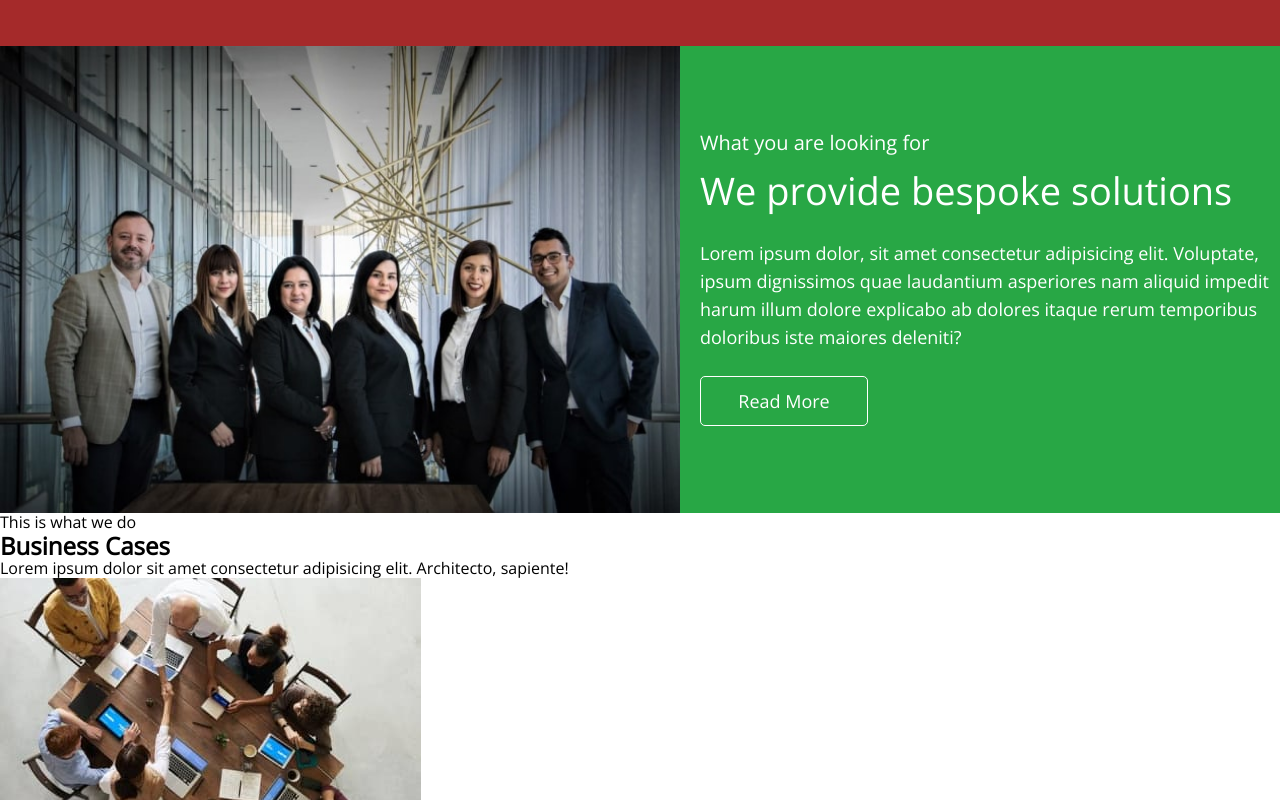
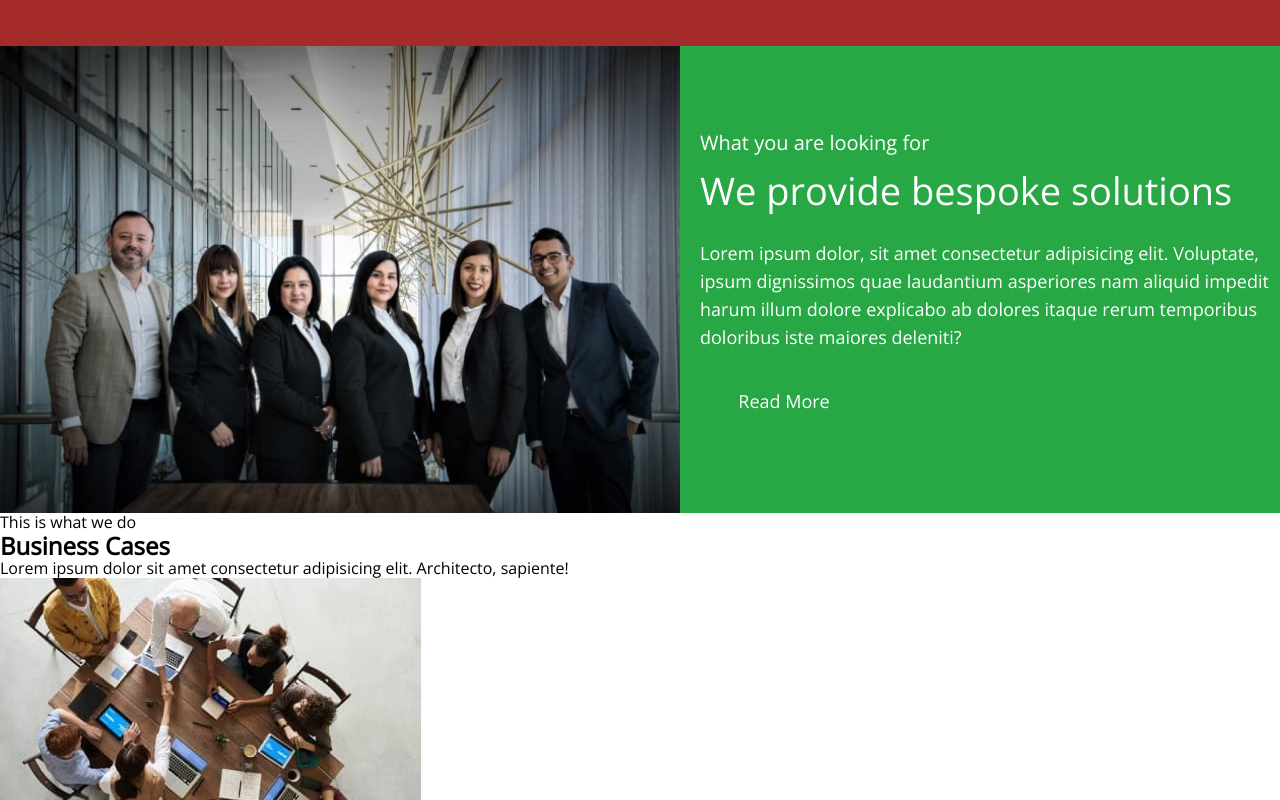
Before and after one commit to kashirin-olexsandr/practice-84-5-6, a plain HTML site: page index.html in a window 1280 px wide. In both pictures the pointer is over the button 784 px from the left and 1169 px from the top of the page. Shown: the part 769-1569 px from the top of the page. Drawn offline with nearby package versions, Linux system fonts and the light colour scheme.

Commit message:
update section colution

```diff
--- a/css/styles.css
+++ b/css/styles.css
@@ -121,7 +121,6 @@ ul {
 }
 /* --------------------- SOLUTIONS SECTION --------------------- */
 .solutions {
-	background-color: rgb(161, 211, 44);
 }
 .solutions-container {
 	display: flex;
@@ -164,7 +163,16 @@ ul {
 	border: 1px solid var(--base-text-color);
 	min-width: 168px;
 }
-.solutions-wraper {
+
+/* hover and focus effect button*/
+.solutions-btn:hover,
+.solutions-btn:focus {
+	cursor: pointer;
+	border: 1px solid var(--base-green-background-color);
+	border-radius: 5px;
+}
+
+.solutions-wrapper {
 	background-color: var(--base-green-background-color);
 	padding: 80px 64px 80px 20px;
 	width: 50%;
--- a/index.html
+++ b/index.html
@@ -46,7 +46,7 @@
 			<section class="solutions">
 				<div class="container solutions-container">
 					<img class="solutions-img" src="./image/team.jpg" alt="Our team of 6 people" />
-					<div class="solutions-wraper">
+					<div class="solutions-wrapper">
 						<p class="solutions-subtitle">What you are looking for</p>
 						<h2 class="solutions-title">We provide bespoke solutions</h2>
 						<p class="solutions-text"
```
